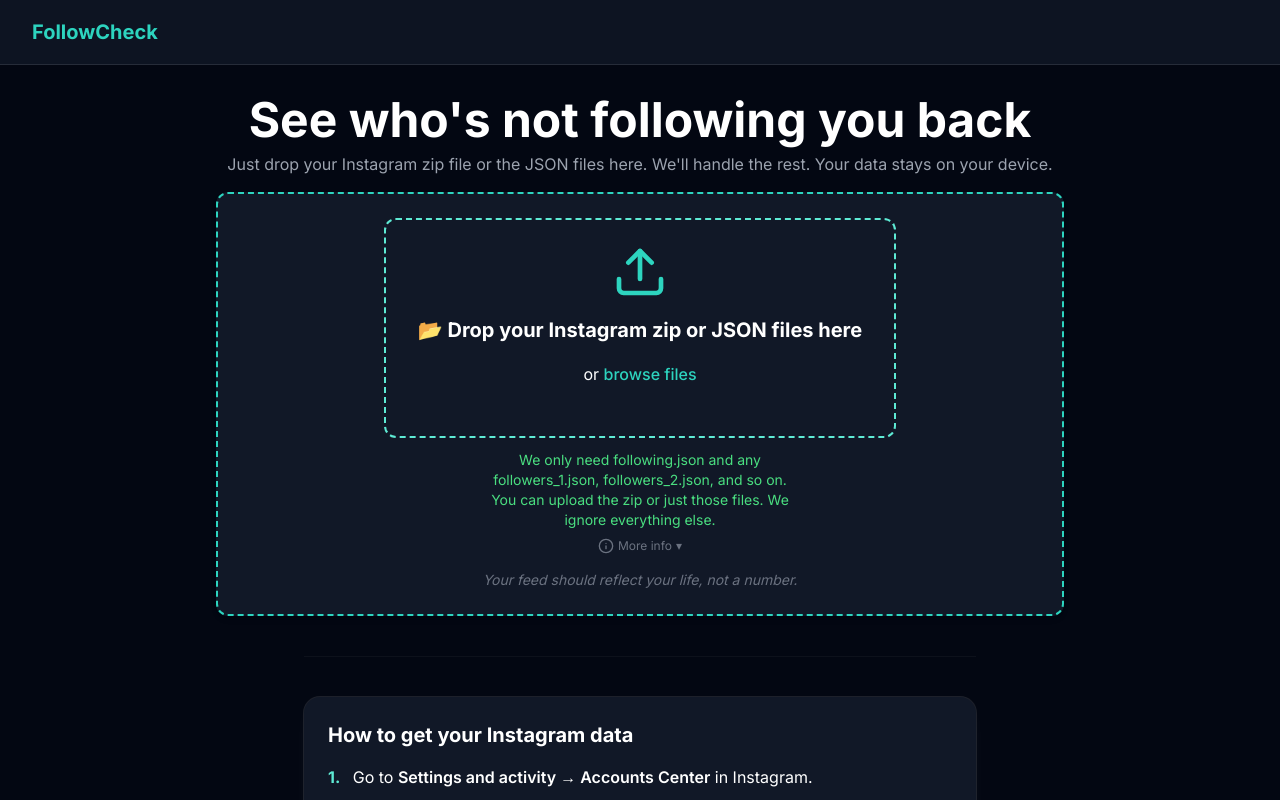
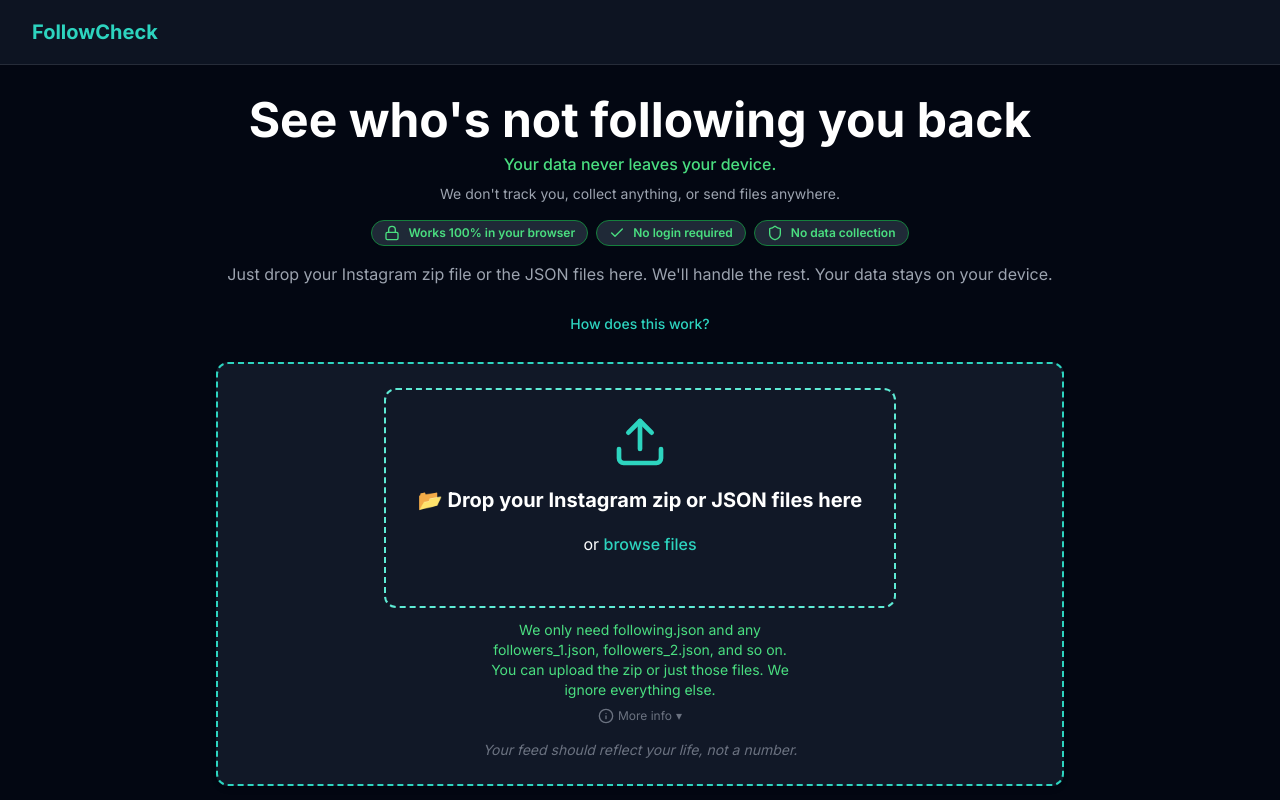
Before and after one commit to zlizzle/Follower-Checker, a React (Vite) app: page / in a window 1280 px wide. Shown: the top 800 px of the page. Built offline with nearby package versions, Linux system fonts and the light colour scheme.

Commit message:
My friends thought I got hacked, so not sure to consider it a compliment or insult but I adjusted the language to make it clear no data is being stored

```diff
--- a/src/App.jsx
+++ b/src/App.jsx
@@ -1,5 +1,5 @@
 import { useState, useRef, useCallback, useMemo, useEffect } from 'react'
-import { Shield, Upload, Users, UserCheck, UserX, Copy, Download, RefreshCw, ExternalLink, Heart, Github, Coffee, X, Search, Check, AlertCircle, Folder, Filter, Info } from 'lucide-react'
+import { Shield, Upload, Users, UserCheck, UserX, Copy, Download, RefreshCw, ExternalLink, Heart, Github, Coffee, X, Search, Check, AlertCircle, Folder, Filter, Info, Lock } from 'lucide-react'
 import { FixedSizeList as List } from 'react-window'
 import JSZip from 'jszip'
 
@@ -561,7 +561,52 @@
       <main className="max-w-4xl mx-auto py-24 px-6">
         <div className="text-center">
           <h1 className="text-4xl md:text-5xl font-bold text-white mb-2">See who's not following you back</h1>
+          {/* Privacy-first reassurance */}
+          <div className="flex flex-col items-center gap-2 mb-4">
+            <div className="text-base text-green-400 font-medium">Your data never leaves your device.</div>
+            <div className="text-sm text-gray-400">We don't track you, collect anything, or send files anywhere.</div>
+            {/* Visual privacy badge */}
+            <div className="flex flex-col sm:flex-row items-center gap-2 mt-2">
+              <span className="flex items-center gap-1 bg-gray-800 text-green-400 px-3 py-1 rounded-full text-xs font-semibold border border-green-700">
+                <Lock className="w-4 h-4 inline-block mr-1 text-green-400" />
+                Works 100% in your browser
+              </span>
+              <span className="flex items-center gap-1 bg-gray-800 text-green-400 px-3 py-1 rounded-full text-xs font-semibold border border-green-700">
+                <Check className="w-4 h-4 inline-block mr-1 text-green-400" />
+                No login required
+              </span>
+              <span className="flex items-center gap-1 bg-gray-800 text-green-400 px-3 py-1 rounded-full text-xs font-semibold border border-green-700">
+                <Shield className="w-4 h-4 inline-block mr-1 text-green-400" />
+                No data collection
+              </span>
+            </div>
+          </div>
           <p className="text-base text-gray-400 mb-2 md:mb-4">Just drop your Instagram zip file or the JSON files here. We'll handle the rest. Your data stays on your device.</p>
+          {/* How it works / FAQ link */}
+          <div className="mb-4">
+            <button
+              className="text-teal-400 hover:underline text-sm font-medium focus:outline-none"
+              onClick={() => setShowHelp(v => !v)}
+              aria-expanded={showHelp}
+              aria-controls="privacy-faq"
+            >
+              How does this work?
+            </button>
+            {showHelp && (
+              <div id="privacy-faq" className="mt-2 bg-gray-800 rounded p-4 text-sm text-gray-300 max-w-md mx-auto text-left shadow-lg border border-gray-700">
+                <div className="mb-2 font-semibold text-teal-300">Why do I need to upload my data?</div>
+                <div className="mb-2">
+                  Instagram doesn't let third-party tools access your follower info directly.<br />
+                  This tool uses the official data download that you request from Instagram. No login or scraping needed.
+                </div>
+                <div className="mb-2 font-semibold text-teal-300">How it works</div>
+                <div>
+                  You download your data from Instagram, then upload it here.<br />
+                  Everything is processed right in your browser. Nothing is sent anywhere.
+                </div>
+              </div>
+            )}
+          </div>
           <div className="mt-0 border-dashed border-2 border-teal-400 rounded-xl shadow-md hover:shadow-lg transition bg-gray-900 p-6 flex flex-col items-center">
             {/* Upload UI (drag/drop or browse) */}
             <div className="w-full flex flex-col items-center">
```
